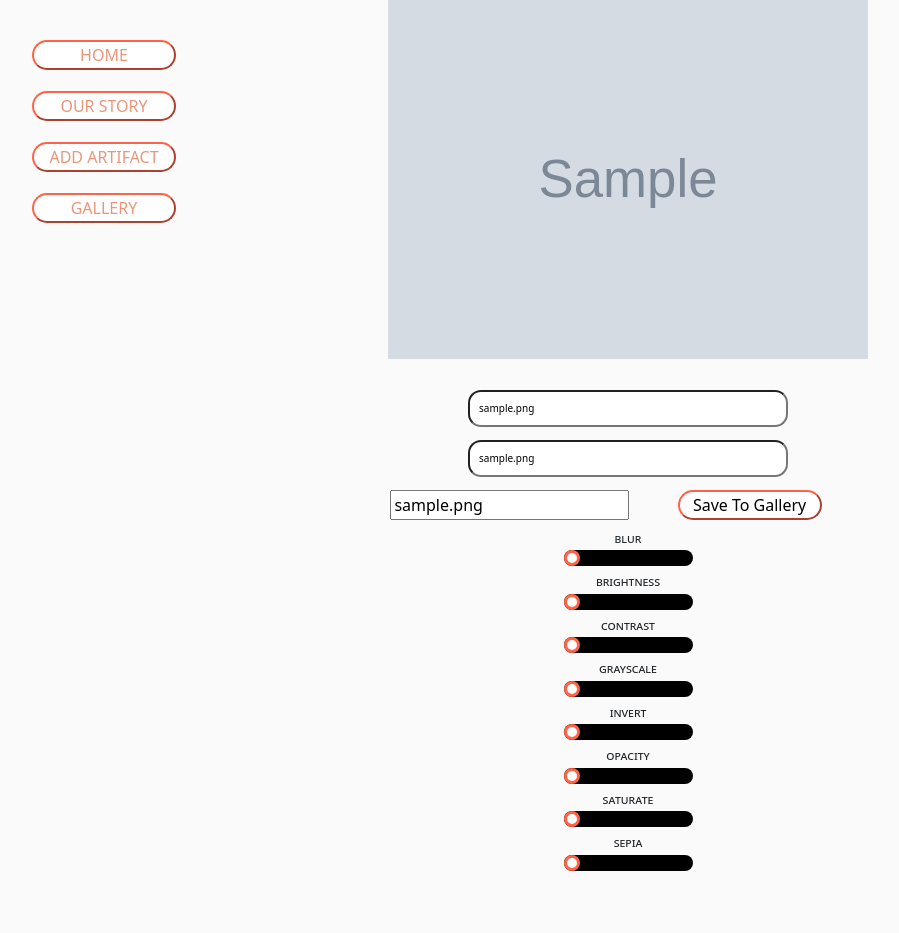
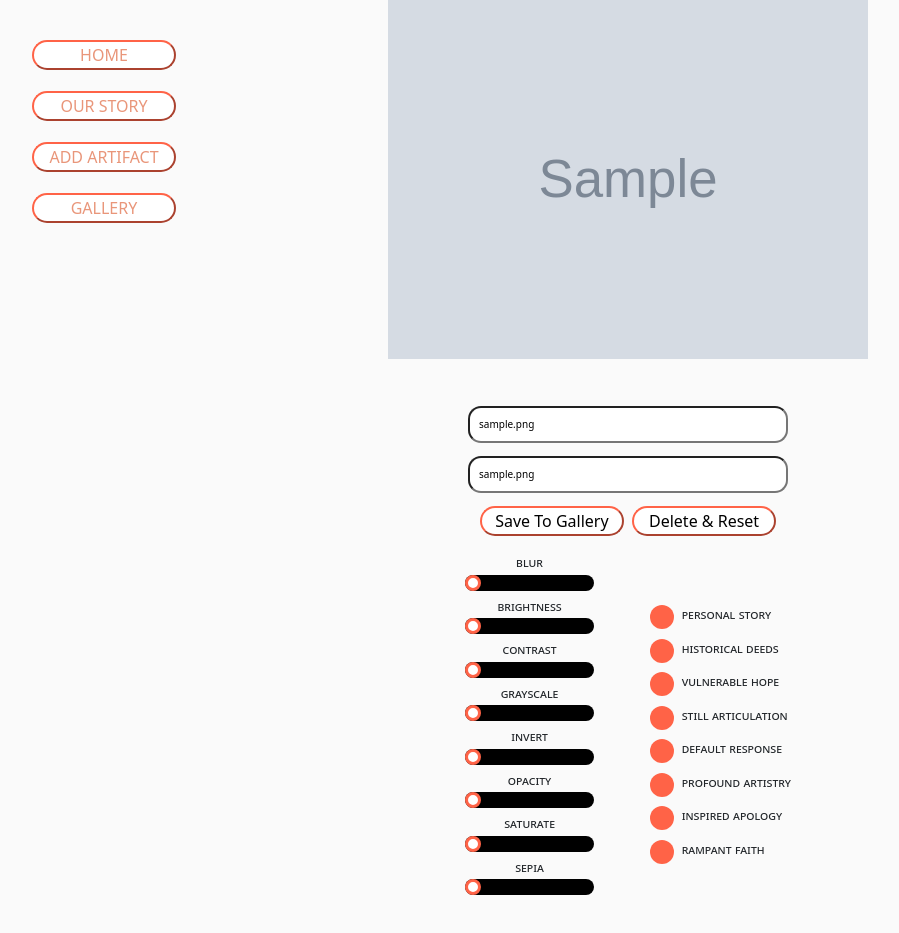
Before and after one commit to jasondoze/Inheritance-, a Django app: page /editartifact/1 in a window 1280 px wide. Shown: the part 134-1067 px from the top of the page, without its empty margins (12-911 px from the left). Before the commit the page ends 1005 px from the top, so only its background shows below. Run offline with Django 3.2, Linux system fonts and the light colour scheme; tables that the repository leaves empty hold one stand-in row (values such as "Sample post"); grey boxes marked "Sample" are stand-in pictures; some libraries are stand-ins or nearby versions.

Commit message:
half thru todo items/hid input and createdAt info, added delete/reset btn and categories all un-wired, and general styles

```diff
--- a/inheritance/inheritanceapp/static/style.css
+++ b/inheritance/inheritanceapp/static/style.css
@@ -1,4 +1,5 @@
 /* This css file is where our external styles are being pulled from */
+
 body {
     background-color: #FAFAFA;
     background-image: url("/static/cleanse.jpg") no-repeat;
@@ -97,10 +98,8 @@ button:hover > a {
 .editPgGalleryBtn {
     margin-bottom: 2.938rem;
 }
-.editPgFilterBtnsDiv {
-   text-align: center;
-   margin-top: -1.5rem;
-   margin-bottom: 2rem;
+button#editArtifactUploadBtn {
+   margin-right: -2.5rem;
 }
 button.btn.btn-primary {
     font-size: x-small;
@@ -216,6 +215,9 @@ button:hover, #preloadImgEditBtn > a:hover {
     font-weight: bold;
 } */
 
+input#id_imgfilter {
+    display: none;
+}
 input#id_imgtitle, input#id_imgdesc, center {
     display: block;
     border-radius: .813rem;
@@ -292,7 +294,7 @@ input#id_imgdesc {
     margin-bottom: .813rem;
 }
 input#id_imgtitle {
-    margin-top: 6rem;
+    margin-top: 7rem;
     margin-bottom: .813rem;
 }
 button#preloadImgEditBtn > a {
@@ -335,9 +337,38 @@ input[type=range]::-webkit-slider-thumb {
     background-color: white;
 }
 .createdAtClass {
-    font-size: xx-small;
-    color: darkturquoise;
-    text-shadow: .016rem .016rem black;
+   display: none;
+}
+.allFiltersCategoriesRow {
+    margin-top: 4%;
+    margin-left: 15%;
+}
+.editPgFilterBtnsDiv {
+   margin-top: -1.5rem;
+   margin-bottom: 2rem;
+}
+.filtersDiv {
+    text-align: center;
+}
+.form-check {
+    margin-left: -10rem;
+}
+input.form-check-input#flexCheckDefault {
+    border-radius: 50%;
+    padding: .75rem;
+    border: black;
+    background-color: tomato;
+    margin-left: 10rem;
+}
+.categoriesDiv {
+    margin-top: 3rem;
+    margin-left: -13rem;
+}
+label.form-check-label {
+    margin-left: .5rem;
+    margin-bottom: .5rem;
+    font-variant: small-caps;
+    font-size: small;
 }
 
 /* UNSURE IF WILL READD ADD ARTIFACT BTN */
--- a/inheritance/inheritanceapp/templates/editartifact.html
+++ b/inheritance/inheritanceapp/templates/editartifact.html
@@ -1,31 +1,31 @@
 {% extends 'main.html' %}
 
 {% block content %}
-<br/>
-<br/>
+<br />
+<br />
 <button type="button" class="editPgHomeBtn galleryPageHomeBtn">
     <a href="{% url 'landingpage' %}" class="galleryPageHomeBtn">HOME</a>
 </button>
-<br/>
-<br/>
+<br />
+<br />
 <button type="button" title="Our Story Button">
     <a href="{% url 'ourstory' %}">OUR STORY</a>
 </button>
-<br/>
-<br/>
+<br />
+<br />
 <button type="button">
     <a href="{% url 'addartifact' %}">ADD ARTIFACT</a>
 </button>
-<br/>
-<br/>
+<br />
+<br />
 <button type="button" class="editPgGalleryBtn">
     <a href="{% url 'gallery' %}">GALLERY</a>
 </button>
-<br/>
-<br/>
-<br/>
-<br/>
-<br/>
+<br />
+<br />
+<br />
+<br />
+<br />
 <div id="addArtifactFormWrappingDiv">
     <center>
         <img src="{{ artifact.image.url}}" alt="connect" id="editPageImageRender">
@@ -33,38 +33,93 @@
             {% csrf_token %}
             {{ form }}
             <button type="submit" id="editArtifactUploadBtn">Save To Gallery</button>
+            <button type="submit" id="editArtifactDeleteBtn">Delete & Reset</button>
         </form>
     </center>
 </div>
 
 
+<div class="container editPgFilterBtnsDiv">
+    <div class="row allFiltersCategoriesRow">
+        <div class="col-md filterCategoryDivs filtersDiv">
+            <label class="filterLabels">Blur</label>
+            <input type="range" min="0" max="20" value="0" step="1" onchange="applyFilter()" data-filter="blur"
+                data-scale="px" class="filterSliders" /><br>
+            <label class="filterLabels">Brightness</label>
+            <input type="range" min="50" max="100" value="0" step="1" onchange="applyFilter()" data-filter="brightness"
+                data-scale="%" class="filterSliders" /><br>
+            <label class="filterLabels">Contrast</label>
+            <input type="range" min="50" max="100" value="0" step="1" onchange="applyFilter()" data-filter="contrast"
+                data-scale="%" class="filterSliders" /><br />
+            <label class="filterLabels">Grayscale</label>
+            <input type="range" min="0" max="100" value="0" step="1" onchange="applyFilter()" data-filter="grayscale"
+                data-scale="%" class="filterSliders" /><br>
+            <label class="filterLabels">Invert</label>
+            <input type="range" min="0" max="100" value="0" step="1" onchange="applyFilter()" data-filter="invert"
+                data-scale="%" class="filterSliders" /><br />
+            <label class="filterLabels">Opacity</label>
+            <input type="range" min="75" max="100" value="0" step="1" onchange="applyFilter()" data-filter="opacity"
+                data-scale="%" class="filterSliders" /><br />
+            <label class="filterLabels">Saturate</label>
+            <input type="range" min="1" max="15" value="1" step="1" onchange="applyFilter()" data-filter="saturate"
+                data-scale="" class="filterSliders" /><br>
+            <label class="filterLabels">Sepia</label>
+            <input type="range" min="0" max="100" value="0" step="1" onchange="applyFilter()" data-filter="sepia"
+                data-scale="%" class="filterSliders" /><br />
+        </div>
 
-<div class="editPgFilterBtnsDiv">
-    <label class="filterLabels">Blur</label>
-    <input type="range" min="0" max="20" value="0" step="1" onchange="applyFilter()" data-filter="blur" data-scale="px" class="filterSliders"/><br>
-    <label class="filterLabels">Brightness</label>
-    <input type="range" min="50" max="100" value="0" step="1" onchange="applyFilter()" data-filter="brightness"  data-scale="%" class="filterSliders"/><br>
-    <label class="filterLabels">Contrast</label>
-    <input type="range" min="50" max="100" value="0" step="1" onchange="applyFilter()" data-filter="contrast" data-scale="%" class="filterSliders"/><br/>
-    <label class="filterLabels">Grayscale</label>
-    <input type="range" min="0" max="100" value="0" step="1" onchange="applyFilter()" data-filter="grayscale" data-scale="%" class="filterSliders"/><br>
-    <label class="filterLabels">Invert</label>
-    <input type="range" min="0" max="100" value="0" step="1" onchange="applyFilter()" data-filter="invert" data-scale="%" class="filterSliders"/><br/>
-    <label class="filterLabels">Opacity</label>
-    <input type="range" min="75" max="100" value="0" step="1" onchange="applyFilter()" data-filter="opacity" data-scale="%" class="filterSliders"/><br/>
-    <label class="filterLabels">Saturate</label>
-    <input type="range" min="1" max="15" value="1" step="1" onchange="applyFilter()" data-filter="saturate" data-scale="" class="filterSliders"/><br>
-    <label class="filterLabels">Sepia</label>
-    <input type="range" min="0" max="100" value="0" step="1" onchange="applyFilter()" data-filter="sepia" data-scale="%" class="filterSliders"/><br/>
+
+        <div class="col-md filterCategoryDivs categoriesDiv">
+            <div class="form-check">
+                <input class="form-check-input" type="checkbox" value="" id="flexCheckDefault">
+                <label class="form-check-label" for="flexCheckDefault">personal story</label>
+            </div>
+            <div class="form-check">
+                <input class="form-check-input" type="checkbox" value="" id="flexCheckDefault">
+                <label class="form-check-label" for="flexCheckDefault">historical deeds
+                </label>
+            </div>
+            <div class="form-check">
+                <input class="form-check-input" type="checkbox" value="" id="flexCheckDefault">
+                <label class="form-check-label" for="flexCheckDefault">vulnerable hope
+                </label>
+            </div>
+            <div class="form-check">
+                <input class="form-check-input" type="checkbox" value="" id="flexCheckDefault">
+                <label class="form-check-label" for="flexCheckDefault">still articulation
+                </label>
+            </div>
+            <div class="form-check">
+                <input class="form-check-input" type="checkbox" value="" id="flexCheckDefault">
+                <label class="form-check-label" for="flexCheckDefault">default response
+                </label>
+            </div>
+            <div class="form-check">
+                <input class="form-check-input" type="checkbox" value="" id="flexCheckDefault">
+                <label class="form-check-label" for="flexCheckDefault">profound artistry
+                </label>
+            </div>
+            <div class="form-check">
+                <input class="form-check-input" type="checkbox" value="" id="flexCheckDefault">
+                <label class="form-check-label" for="flexCheckDefault">inspired apology
+                </label>
+            </div>
+            <div class="form-check">
+                <input class="form-check-input" type="checkbox" value="" id="flexCheckDefault">
+                <label class="form-check-label" for="flexCheckDefault">rampant faith
+                </label>
+            </div>
+        </div>
+    </div>
 </div>
 
 <script type="text/javascript">
     // This function applies the filter to the image by scanning the filter controls and applying the updated filter text string to the image.
     var image = document.getElementById("editPageImageRender");
     var filterControls = document.querySelectorAll('input.filterSliders');
-        function applyFilter(){
+    function applyFilter() {
         var computedFilters = '';
-            filterControls.forEach(function(item, index) {
+        filterControls.forEach(function (item, index) {
             computedFilters += item.getAttribute('data-filter') + '(' + item.value + item.getAttribute('data-scale') + ') ';
         }); console.log(computedFilters);
         image.style.filter = computedFilters;
```
Lines whose indentation alone changed are shown as unchanged.
